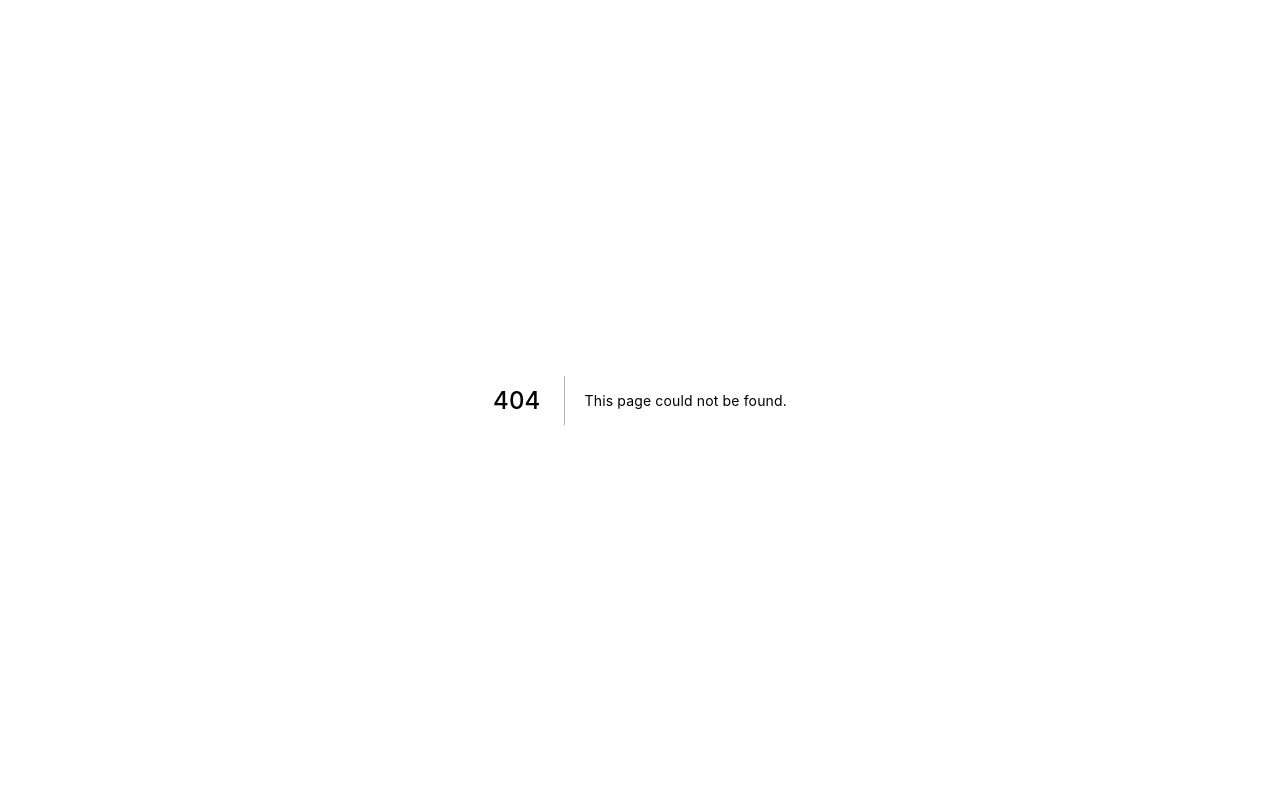
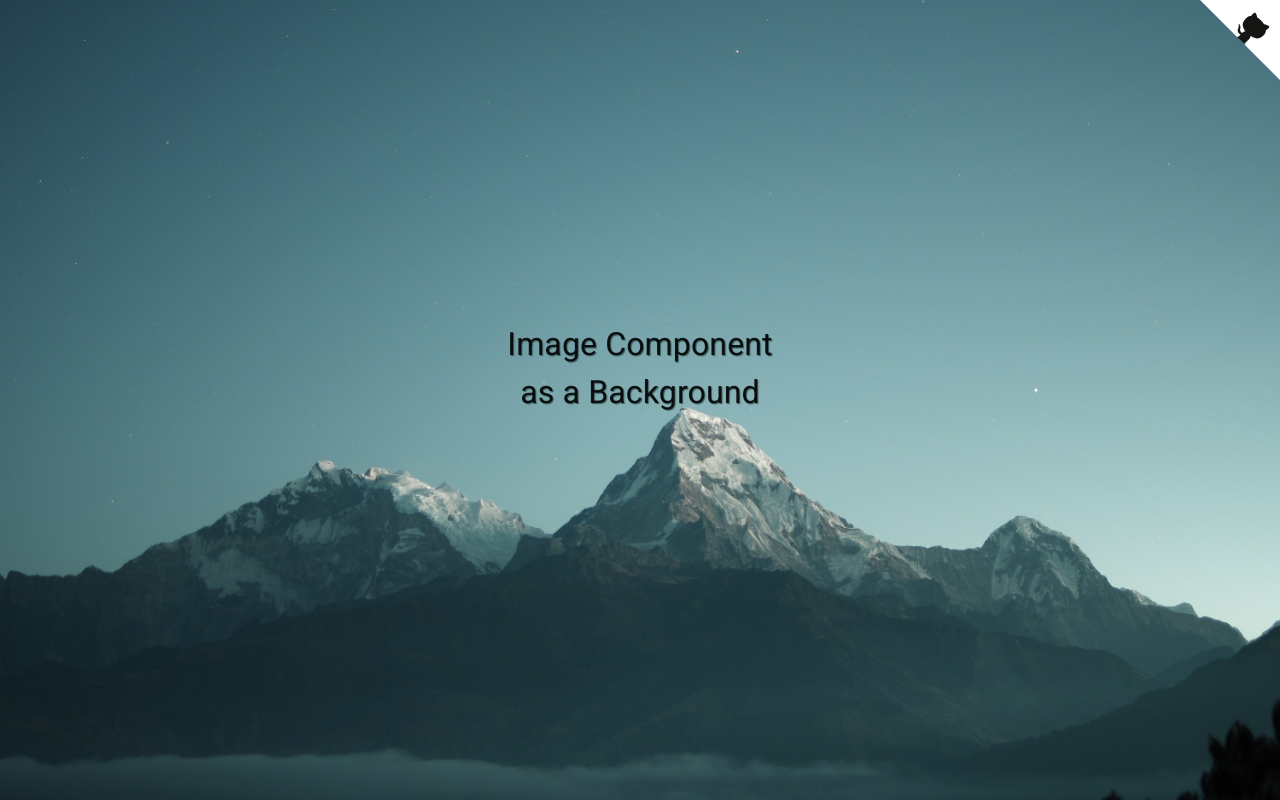
Before and after one commit to 3dln/next.dash, a Next.js app: page /background in a window 1280 px wide. Before the commit this address had no page. Built offline with nearby package versions, Linux system fonts and the light colour scheme.

Commit message:
builting image component

```diff
--- /dev/null
+++ b/components/view-source.module.css
@@ -0,0 +1,48 @@
+.svg {
+  position: absolute;
+  top: 0;
+  right: 0;
+}
+.arm {
+  transform-origin: 130px 106px;
+}
+
+.svg:hover .arm {
+  animation: wave 560ms ease-in-out;
+}
+
+@keyframes wave {
+  0% {
+    transform: rotate(0deg);
+  }
+
+  20% {
+    transform: rotate(-25deg);
+  }
+
+  40% {
+    transform: rotate(10deg);
+  }
+
+  60% {
+    transform: rotate(-25deg);
+  }
+
+  80% {
+    transform: rotate(10deg);
+  }
+
+  100% {
+    transform: rotate(0deg);
+  }
+}
+
+@media (max-width: 500px) {
+  .svg:hover .arm {
+    animation: none;
+  }
+
+  .svg:hover .arm {
+    animation: wave 560ms ease-in-out;
+  }
+}
--- /dev/null
+++ b/components/view-source.tsx
@@ -0,0 +1,26 @@
+import styles from "./view-source.module.css";
+
+const ViewSource = ({ pathname }) => (
+  <svg
+    xmlns="http://www.w3.org/2000/svg"
+    width="80"
+    height="80"
+    viewBox="0 0 250 250"
+    fill="#151513"
+    className={styles.svg}
+  >
+    <a
+      title="View Source"
+      href={`https://github.com/vercel/next.js/tree/canary/examples/image-component/${pathname}`}
+    >
+      <path d="M0 0l115 115h15l12 27 108 108V0z" fill="#fff" />
+      <path
+        className={styles.arm}
+        d="M128 109c-15-9-9-19-9-19 3-7 2-11 2-11-1-7 3-2 3-2 4 5 2 11 2 11-3 10 5 15 9 16"
+      />
+      <path d="M115 115s4 2 5 0l14-14c3-2 6-3 8-3-8-11-15-24 2-41 5-5 10-7 16-7 1-2 3-7 12-11 0 0 5 3 7 16 4 2 8 5 12 9s7 8 9 12c14 3 17 7 17 7-4 8-9 11-11 11 0 6-2 11-7 16-16 16-30 10-41 2 0 3-1 7-5 11l-12 11c-1 1 1 5 1 5z" />
+    </a>
+  </svg>
+);
+
+export default ViewSource;
--- /dev/null
+++ b/css/app.css
@@ -0,0 +1,19 @@
+body {
+  font-family: -apple-system, BlinkMacSystemFont, sans-serif;
+  margin: 0;
+  padding: 0;
+  background: black;
+  color: white;
+}
+
+a {
+  cursor: pointer;
+  color: #0076ff;
+  text-decoration: none;
+  transition: all 0.2s ease;
+  border-bottom: 1px solid black;
+}
+
+a:hover {
+  border-bottom: 1px solid #0076ff;
+}
--- /dev/null
+++ b/css/styles.module.css
@@ -0,0 +1,50 @@
+.container {
+  padding: 4rem 1rem;
+}
+
+.container p {
+  margin: 1.5rem 0;
+}
+
+.card {
+  max-width: 60rem;
+  box-shadow: -10px 10px 80px rgba(255, 255, 255, 0.1);
+  border: 1px solid #333;
+  border-radius: 8px;
+  padding: 2rem;
+  margin: 0 auto;
+}
+
+.inlineCode {
+  color: #be00ff;
+  font-size: 16px;
+  white-space: pre-wrap;
+}
+
+.inlineCode::before,
+.inlineCode::after {
+  content: "`";
+}
+
+.hr {
+  border: 0;
+  border-top: 1px solid #333;
+  margin: 1.5rem 0;
+}
+
+.bgWrap {
+  position: fixed;
+  height: 100vh;
+  width: 100vw;
+  overflow: hidden;
+  z-index: -1;
+}
+
+.bgText {
+  margin: 0;
+  font-size: 2rem;
+  line-height: 3rem;
+  text-align: center;
+  padding-top: 40vh;
+  text-shadow: 1px 1px 1px #3c5c5e;
+}
--- a/next.config.js
+++ b/next.config.js
@@ -4,4 +4,7 @@ module.exports = {
     locales: ["en", "fa"],
     defaultLocale: "fa",
   },
+  images: {
+    domains: ["assets.vercel.com"],
+  },
 };
--- /dev/null
+++ b/pages/background.tsx
@@ -0,0 +1,26 @@
+import ViewSource from "components/view-source";
+import styles from "../css/styles.module.css";
+import Image from "next/image";
+
+const Background = () => {
+  return (
+    <div>
+      <ViewSource pathname="pages/background.js" />
+      <div className={styles.bgWrap}>
+        <Image
+          alt="Mountains"
+          src="/mountains.jpg"
+          layout="fill"
+          objectFit="cover"
+          quality={100}
+        />
+      </div>
+      <p className={styles.bgText}>
+        Image Component <br />
+        as a Background
+      </p>
+    </div>
+  );
+};
+
+export default Background;
--- a/pages/index.tsx
+++ b/pages/index.tsx
@@ -6,8 +6,9 @@ import ProTip from "../src/ProTip";
 import Copyright from "../src/Copyright";
 import { Link } from "@material-ui/core";
 import { useRouter } from "next/router";
+import styles from "css/styles.module.css";
 
-const Code = (p) => <code {...p} />;
+const Code = (p) => <code className={styles.inlineCode} {...p} />;
 
 export default function Index(props) {
   const router = useRouter();
```
Also changed, not shown: public/mountains.jpg (added), public/vercel.png (added).
